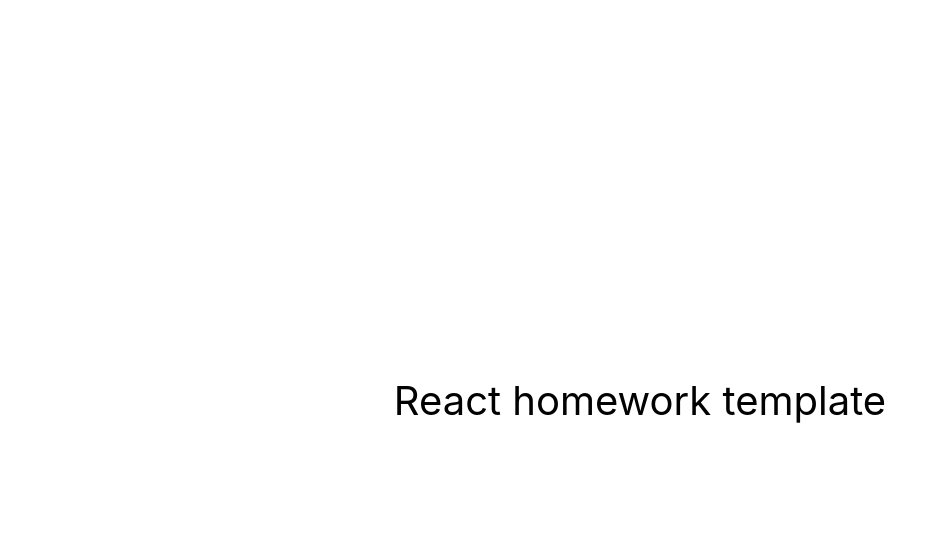
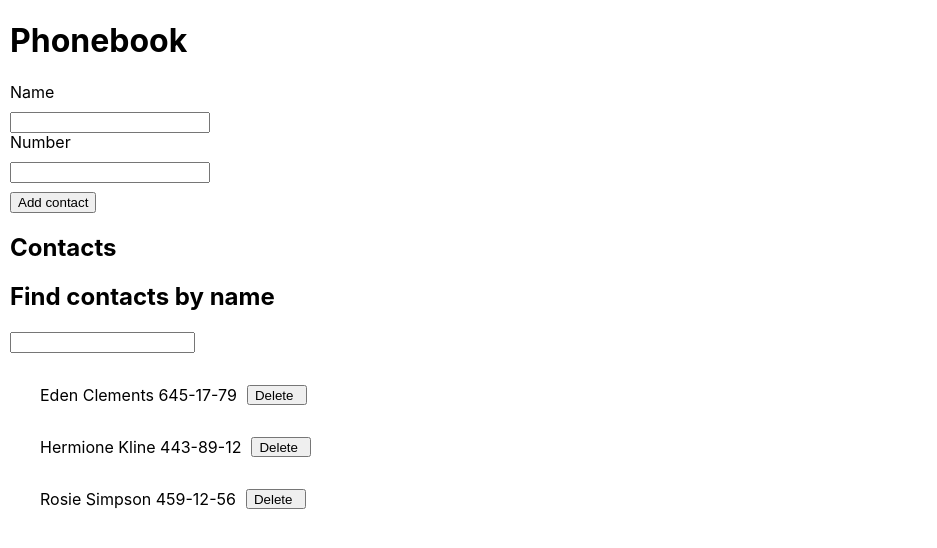
Before and after one commit to VitaliyHraboviak/goit-react-hw-02-phonebook, a React (Create React App) app: page / in a window 1280 px wide. Shown: the top 548 px of the page, without its empty margins (0-937 px from the left). Built offline with nearby package versions, Linux system fonts and the light colour scheme.

Commit message:
Update src

```diff
--- a/package.json
+++ b/package.json
@@ -7,9 +7,11 @@
     "@testing-library/jest-dom": "^5.16.3",
     "@testing-library/react": "^12.1.4",
     "@testing-library/user-event": "^13.5.0",
+    "nanoid": "^4.0.2",
     "react": "^18.1.0",
     "react-dom": "^18.1.0",
     "react-scripts": "5.0.1",
+    "shortid": "^2.2.16",
     "web-vitals": "^2.1.3"
   },
   "scripts": {
--- a/src/components/App.jsx
+++ b/src/components/App.jsx
@@ -1,16 +1,71 @@
-export const App = () => {
+import React from 'react';
+import { Component } from 'react';
+import Container from './Container/Container';
+import ContactsList from './ContactsList/ContactsList';
+import initialContacts from '../components/Contacts.json';
+import Filter from './Filter/Filter';
+import shortid from 'shortid';
+import css from './App.module.css';
+
+ class App extends Component {
+  state = {
+    contacts: initialContacts,
+    filter: '',
+   };
+
+   addContact = ({ name, number }) => {
+  const { contacts } = this.state;
+
+  const isDuplicate = contacts.some((contact) => contact.name.toLowerCase() === name.toLowerCase());
+
+  if (isDuplicate) {
+    alert(`${name} is already in contacts.`);
+    return;
+  }
+
+  const contact = {
+    id: shortid.generate(),
+    name,
+    number,
+  };
+
+  this.setState((prevState) => ({
+    contacts: [contact, ...prevState.contacts],
+  }));
+};
+   changeFilter = (event) => {
+     this.setState({filter: event.currentTarget.value})
+   }
+
+   deleteContacts = (contactId) => {
+     this.setState(prevState => ({
+       contacts: prevState.contacts.filter(contact => contact.id !== contactId),
+     }))
+   }
+   getFilterContacts = () => {
+     const { contacts, filter } = this.state;
+     const normalizedFilter = filter.toLowerCase();
+     return contacts.filter(contact => contact.name.toLowerCase().includes(normalizedFilter));
+}
+   formSubmitHandler = data => {
+     console.log(data);
+   }
+   render() {
+
+     const { contacts, filter } = this.state;
+     const filterContacts = this.getFilterContacts();
+
   return (
-    <div
-      style={{
-        height: '100vh',
-        display: 'flex',
-        justifyContent: 'center',
-        alignItems: 'center',
-        fontSize: 40,
-        color: '#010101'
-      }}
-    >
-      React homework template
-    </div>
+
+    <>
+      <h1 className={css.AppH}>Phonebook</h1>
+
+      <Container onSubmit={this.addContact} />
+      <h2 className={css.AppH}>Contacts</h2>
+      <Filter value={filter} onChange={this.changeFilter} />
+      <ContactsList contacts={filterContacts} onDeleteContacts = {this.deleteContacts} />
+    </>
   );
 };
+}
+export default App
--- /dev/null
+++ b/src/components/App.module.css
@@ -0,0 +1,3 @@
+.AppH{
+    margin-left: 10px;
+}
--- /dev/null
+++ b/src/components/Contacts.json
@@ -0,0 +1,5 @@
+[
+      { "id": "id-1", "name": "Eden Clements", "number": "645-17-79" },
+      { "id": "id-2", "name": "Hermione Kline", "number": "443-89-12" },
+      { "id": "id-3", "name": "Rosie Simpson", "number": "459-12-56" }
+]
--- /dev/null
+++ b/src/components/ContactsList/ContactsList.jsx
@@ -0,0 +1,15 @@
+import React from "react";
+import css from './ContactsList.module.css'
+
+const ContactsList = ({ contacts, onDeleteContacts }) => {
+ return   (<ul className={css.ContactsListUl}>
+        {contacts.map(({ id, name, number }) => (
+            <li key={id} className={css.ContactsListLi}>
+                <p>{name} {number}</p>
+                <button onClick={()=> onDeleteContacts(id)} className={css.ContactsListBtn}>Delete</button>
+            </li>))}
+    </ul>
+    );
+}
+
+export default ContactsList;
--- /dev/null
+++ b/src/components/ContactsList/ContactsList.module.css
@@ -0,0 +1,15 @@
+.ContactsListUl {
+display: flex;
+flex-direction: column;
+}
+.ContactsListLi{
+    display: flex;
+    flex-direction: row;
+    align-items: center;
+}
+.ContactsListBtn{
+    display: flex;
+    margin-left: 10px;
+    width: 60px;
+    height: 20px;
+}
--- /dev/null
+++ b/src/components/ContactsList/index.js
@@ -0,0 +1 @@
+export { default } from './ContactsList';
--- /dev/null
+++ b/src/components/Container/Container.jsx
@@ -0,0 +1,66 @@
+import React from 'react';
+import css from './Container.module.css';
+import { Component } from 'react';
+import shortid from 'shortid';
+
+
+class Container extends Component {
+    state = {
+        name: '',
+        number: '',
+    };
+    nameInputId = shortid.generate();
+    numberInputId = shortid.generate();
+
+    handleChange = event => {
+        const { name, value } = event.currentTarget;
+        this.setState({ [name]: value });
+    };
+    handleSubmit = event => {
+        event.preventDefault();
+
+        this.props.onSubmit(this.state);
+
+        this.reset();
+    };
+
+    reset = () => {
+        this.setState({ name: ' ', number: ' ' });
+    };
+
+ render () {
+    return (
+            <form onSubmit={this.handleSubmit}>
+            <label htmlFor={this.nameInputId} className={css.titleInput} >
+            Name
+            <input className={css.inputTitle}
+                onChange={this.handleChange}
+                value={this.state.name}
+                type="text"
+                name="name"
+                pattern="^[a-zA-Zа-яА-Я]+(([' -][a-zA-Zа-яА-Я ])?[a-zA-Zа-яА-Я]*)*$"
+                title="Name may contain only letters, apostrophe, dash and spaces. For example Adrian, Jacob Mercer, Charles de Batz de Castelmore d'Artagnan"
+                    required
+                    id= {this.nameInputId}
+            />
+            </label >
+        <label htmlFor={this.numberInputId} className={css.titleInput} >
+            Number
+            <input className={css.inputTitle}
+                onChange={this.handleChange}
+                value={this.state.number}
+                type="tel"
+                name="number"
+                pattern="\+?\d{1,4}?[-.\s]?\(?\d{1,3}?\)?[-.\s]?\d{1,4}[-.\s]?\d{1,4}[-.\s]?\d{1,9}"
+                title="Phone number must be digits and can contain spaces, dashes, parentheses and can start with +"
+                    required
+                    id= {this.numberInputId}
+            />
+            </label>
+             <button className={css.btnTitle} type="submit">Add contact</button>
+        </form>
+
+    )
+}
+}
+export default Container
--- /dev/null
+++ b/src/components/Container/Container.module.css
@@ -0,0 +1,17 @@
+.titleInput{
+    display: flex;
+    flex-direction: column;
+    width: 200px;
+    height: 50px;
+    margin-left: 10px;
+}
+.hTitle{
+margin-left: 10px;
+}
+.inputTitle{
+    margin-top: 10px;
+}
+.btnTitle{
+    margin-top: 10px;
+    margin-left: 10px;
+}
--- /dev/null
+++ b/src/components/Filter/Filter.jsx
@@ -0,0 +1,14 @@
+import React from "react";
+import css from './Filter.module.css';
+
+const Filter = ({value, onChange }) =>{
+    return (
+        <>
+            <h2 className={css.FilterH}> Find contacts by name </h2>
+            <label>
+                <input type="text" value={value} onChange={onChange} className={css.FilterInput} />
+            </label>
+        </>
+    )
+}
+export default Filter;
--- /dev/null
+++ b/src/components/Filter/Filter.module.css
@@ -0,0 +1,6 @@
+.FilterH{
+    margin-left: 10px;
+}
+.FilterInput{
+    margin-left: 10px;
+}
--- a/src/index.js
+++ b/src/index.js
@@ -1,6 +1,6 @@
 import React from 'react';
 import ReactDOM from 'react-dom/client';
-import { App } from 'components/App';
+import  App  from 'components/App';
 import './index.css';
 
 ReactDOM.createRoot(document.getElementById('root')).render(
```
Also changed, not shown: 1 other file (tests, documents, lock files or other folders).
